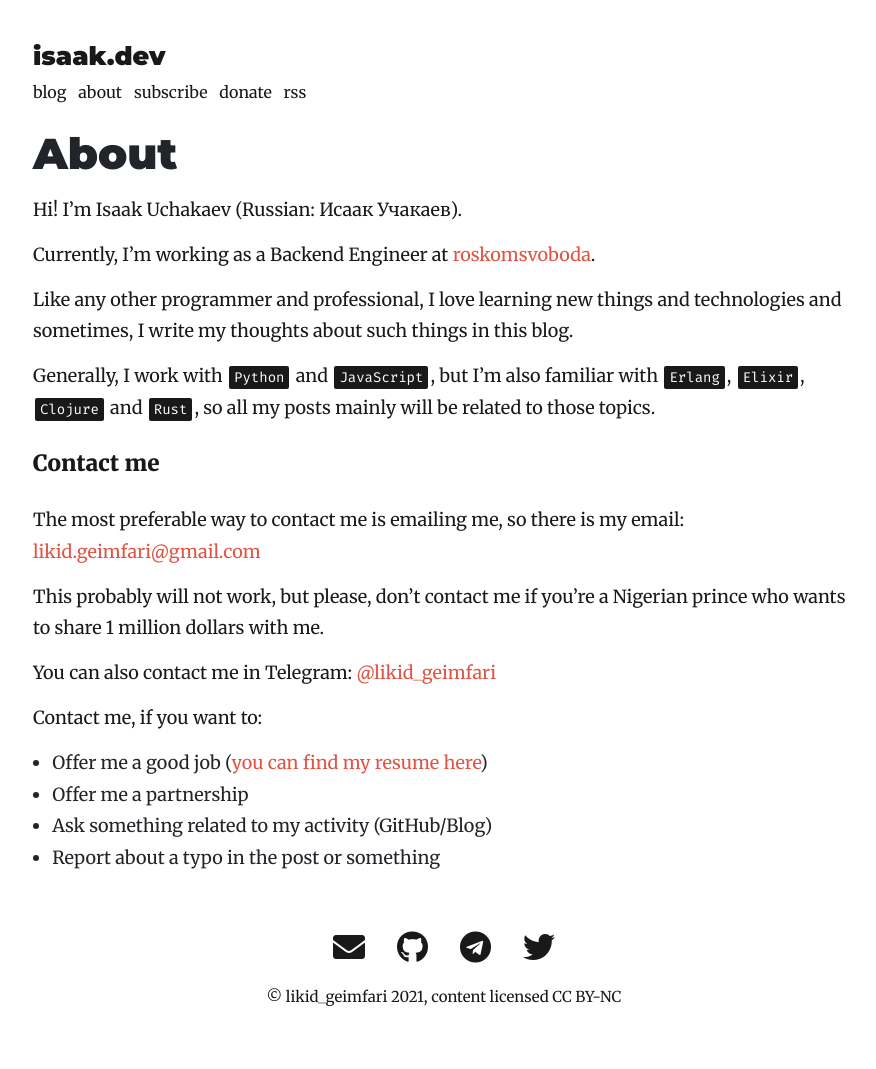
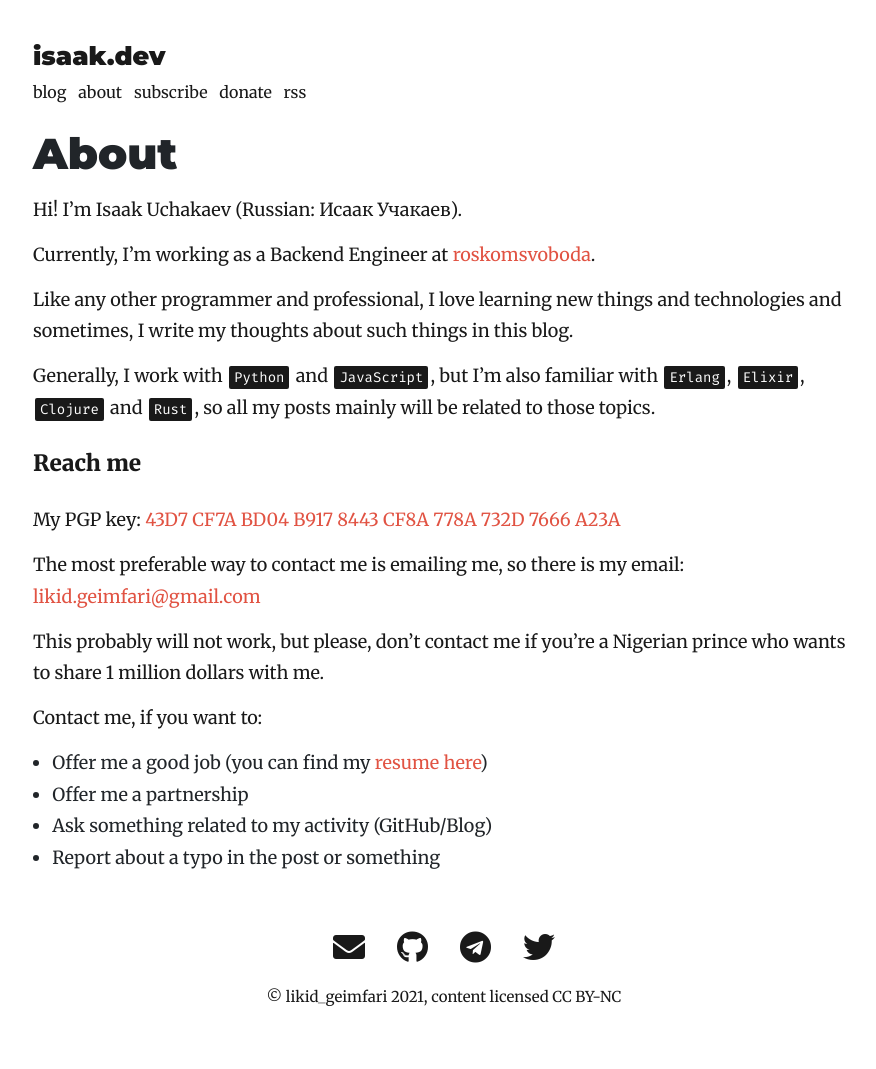
Before and after one commit to lk-geimfari/lk-geimfari.github.io, a Jekyll site: the page built from _pages/about.md, in a window 1280 px wide. Shown: the whole page, without its empty margins (196-1072 px from the left). Built offline with Jekyll 4.4.1, drawn with Linux system fonts in a browser that asks for light colours; nearby versions of some CDN libraries.

Commit message:
Fix about

```diff
--- a/_pages/about.md
+++ b/_pages/about.md
@@ -15,7 +15,9 @@ this blog.
 Generally, I work with `Python` and `JavaScript`, but I’m also familiar with `Erlang`,
 `Elixir`, `Clojure` and `Rust`, so all my posts mainly will be related to those topics.
 
-#### Contact me
+#### Reach me
+
+My PGP key: [43D7 CF7A BD04 B917 8443 CF8A 778A 732D 7666 A23A]
 
 The most preferable way to contact me is emailing me, so there is my
 email: <a href="mailto:likid.geimfari@gmail.com">likid.geimfari@gmail.com</a>
@@ -23,15 +25,13 @@ email: <a href="mailto:likid.geimfari@gmail.com">likid.geimfari@gmail.com</a>
 This probably will not work, but please, don’t contact me if you’re a
 Nigerian prince who wants to share 1 million dollars with me.
 
-You can also contact me in Telegram: [@likid_geimfari]
-
 Contact me, if you want to:
 
-* Offer me a good job ([you can find my resume here])
+* Offer me a good job (you can find my [resume here])
 * Offer me a partnership
 * Ask something related to my activity (GitHub/Blog)
 * Report about a typo in the post or something
 
 [roskomsvoboda]: https://github.com/roskomsvoboda
-[@likid_geimfari]: {{ site.telegram_url }}
-[you can find my resume here]: {{ "/resume/" | prepend: site.baseurl }}
+[resume here]: {{ "/resume/" | prepend: site.baseurl }}
+[43D7 CF7A BD04 B917 8443 CF8A 778A 732D 7666 A23A]: https://keys.openpgp.org/vks/v1/by-fingerprint/43D7CF7ABD04B9178443CF8A778A732D7666A23A
```
